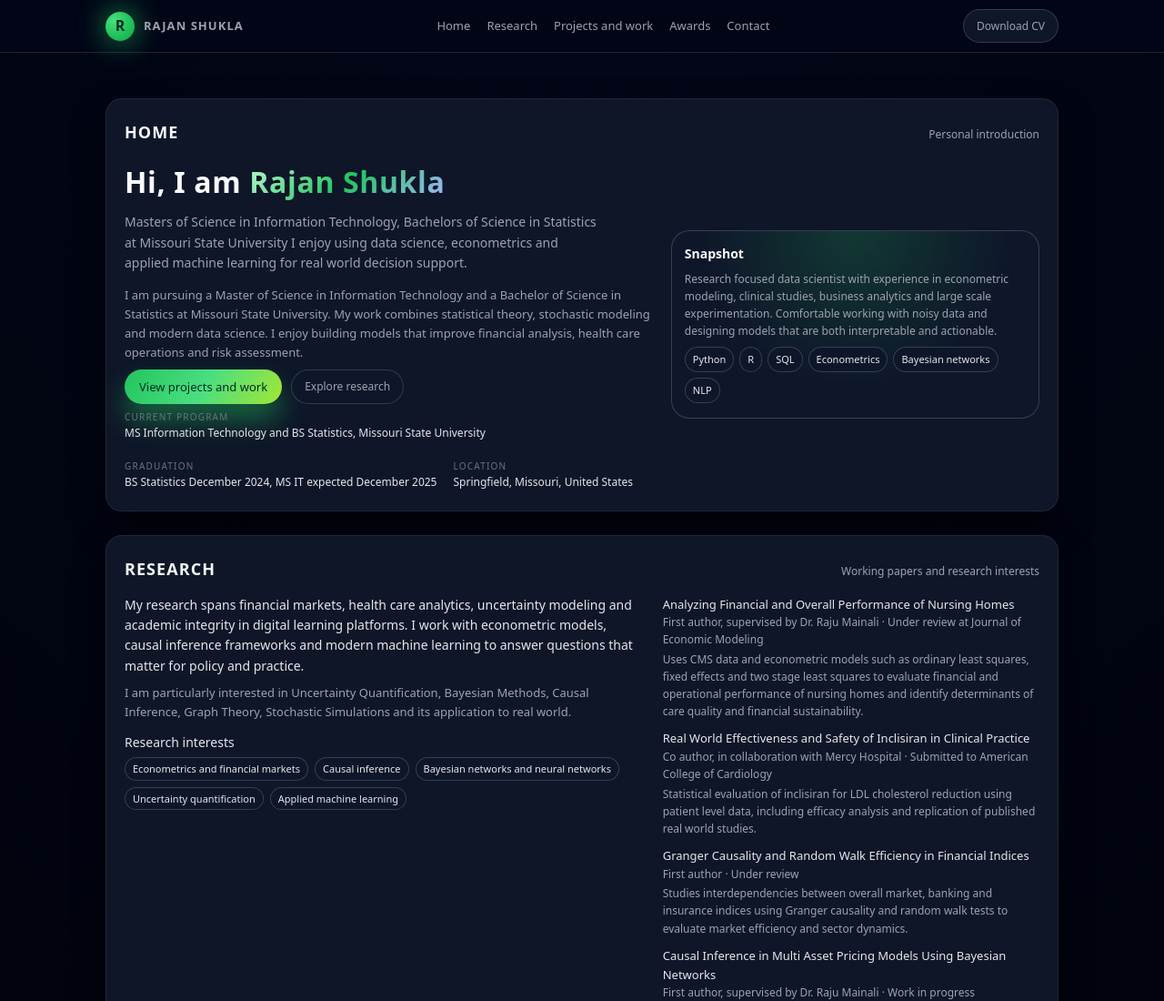
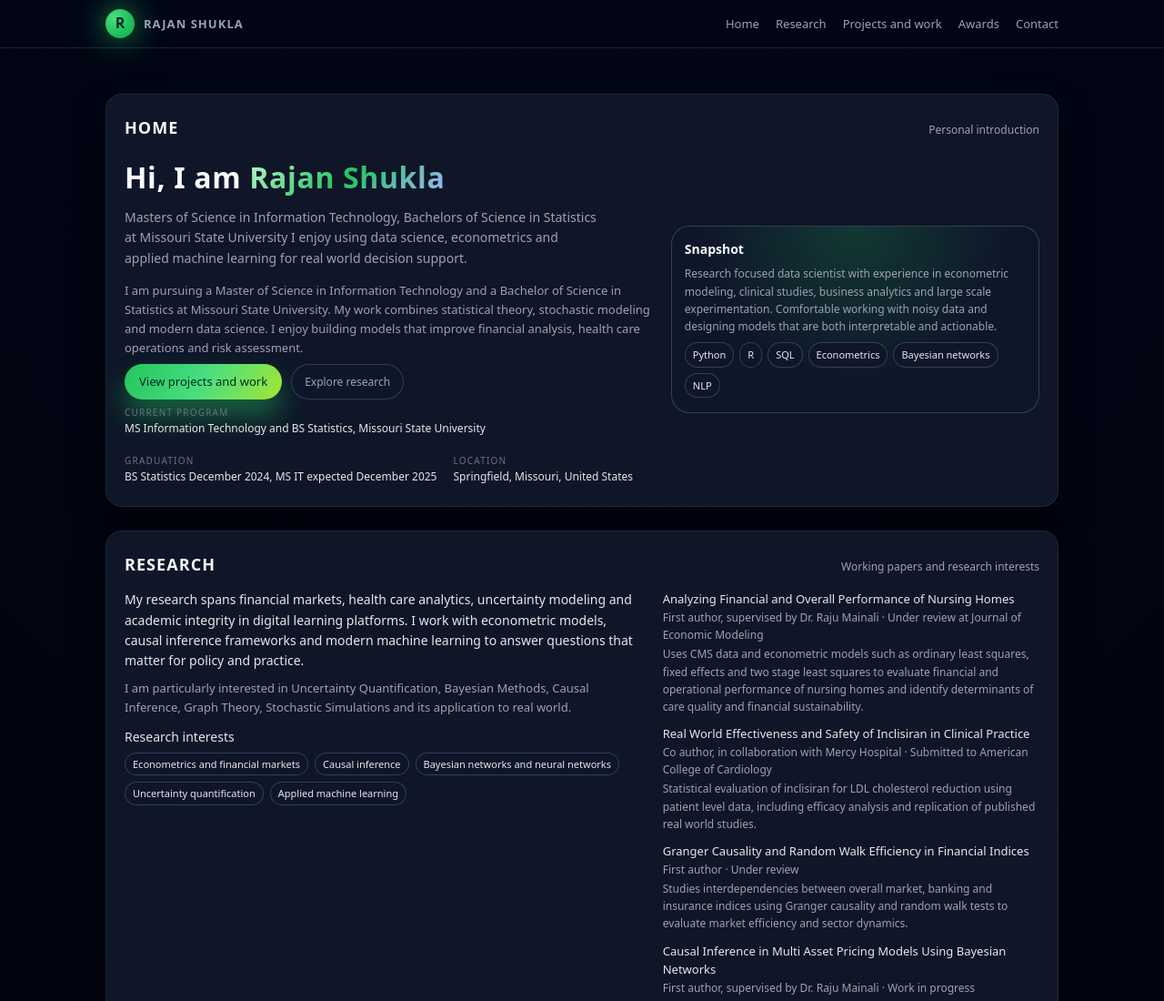
Before and after one commit to Rshukla17/rshukla17.github.io, a plain HTML site: page Website-Rajan.html in a window 1280 px wide. Shown: the top 1100 px of the page at 91% size. Drawn offline with Linux system fonts and the light colour scheme.

Commit message:
Update Website-Rajan.html

```diff
--- a/Website-Rajan.html
+++ b/Website-Rajan.html
@@ -474,8 +474,6 @@
           <li><a href="#contact">Contact</a></li>
         </ul>
       </nav>
-      <!-- You can host a PDF in this repo and link it here later -->
-      <a href="#" class="btn-ghost">Download CV</a>
     </div>
   </header>
 
```
